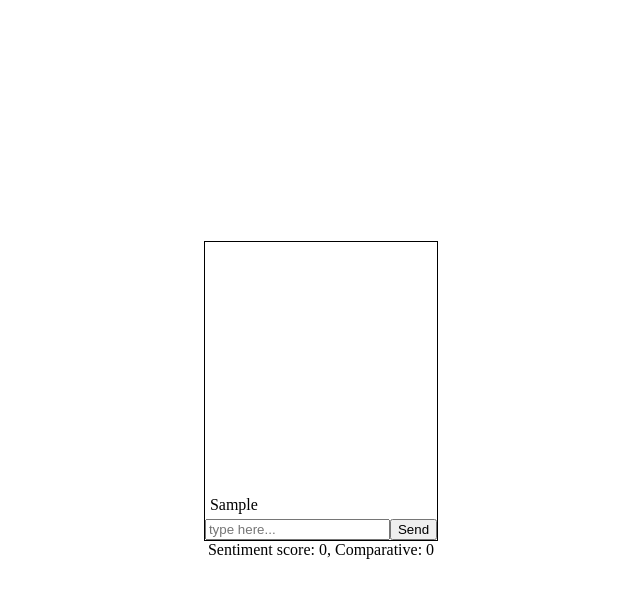
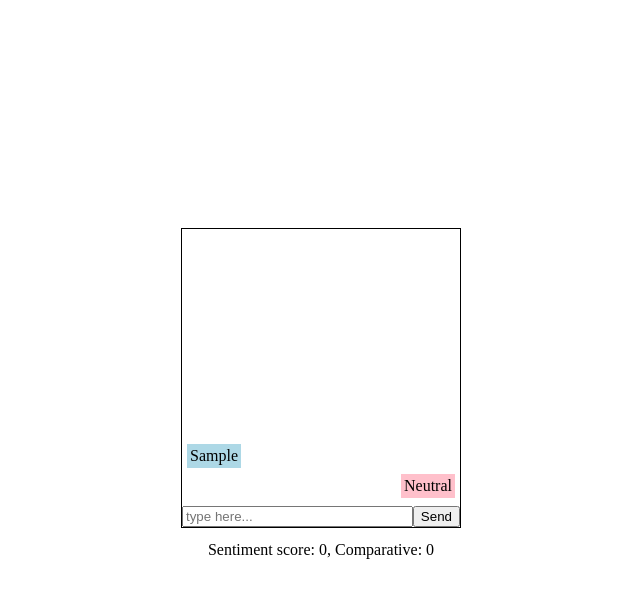
Before and after one commit to BrianCurrie/ai-chat, a plain HTML site: page index.html in a window 1280 px wide. Both pictures are taken after typing "Sample" into the empty fields and a click on the button "Send". Shown: the whole page, without its empty margins (319-959 px from the left). Drawn offline with Linux system fonts and the light colour scheme.

Commit message:
Message styling and Auto replies

```diff
--- a/style.css
+++ b/style.css
@@ -20,10 +20,21 @@ body {
 #chatContainer {
     display: flex;
     flex-direction: column;
-    width: max-content;
+    width: 280px;
     height: 300px;
     background-color: #fff;
     border: 1px solid black;
+}
+
+#inputContainer {
+    display: flex;
+    width: 100%;
+    align-self: flex-end;
+}
+
+#textInput {
+    min-width: 0;
+    flex-grow: 1;
 }
 
 #chatHistory {
@@ -34,6 +45,27 @@ body {
     overflow-y: scroll;
 }
 
-#inputContainer {
+.msg {
+    width: max-content;
+    max-width: 80%;
+    word-wrap: break-word;
+    padding: 3px;
+    margin: 3px 0;
+}
+
+.userMsg {
+    background-color: lightblue;
+}
+
+.botMsg {
     align-self: flex-end;
+    background-color: pink;
 }
+
+#sentiment {
+    display: flex;
+    align-items: center;
+    justify-content: center;
+    margin: 10px;
+    min-height: 1.5rem;
+}
```
Also changed, not shown: main.js.
